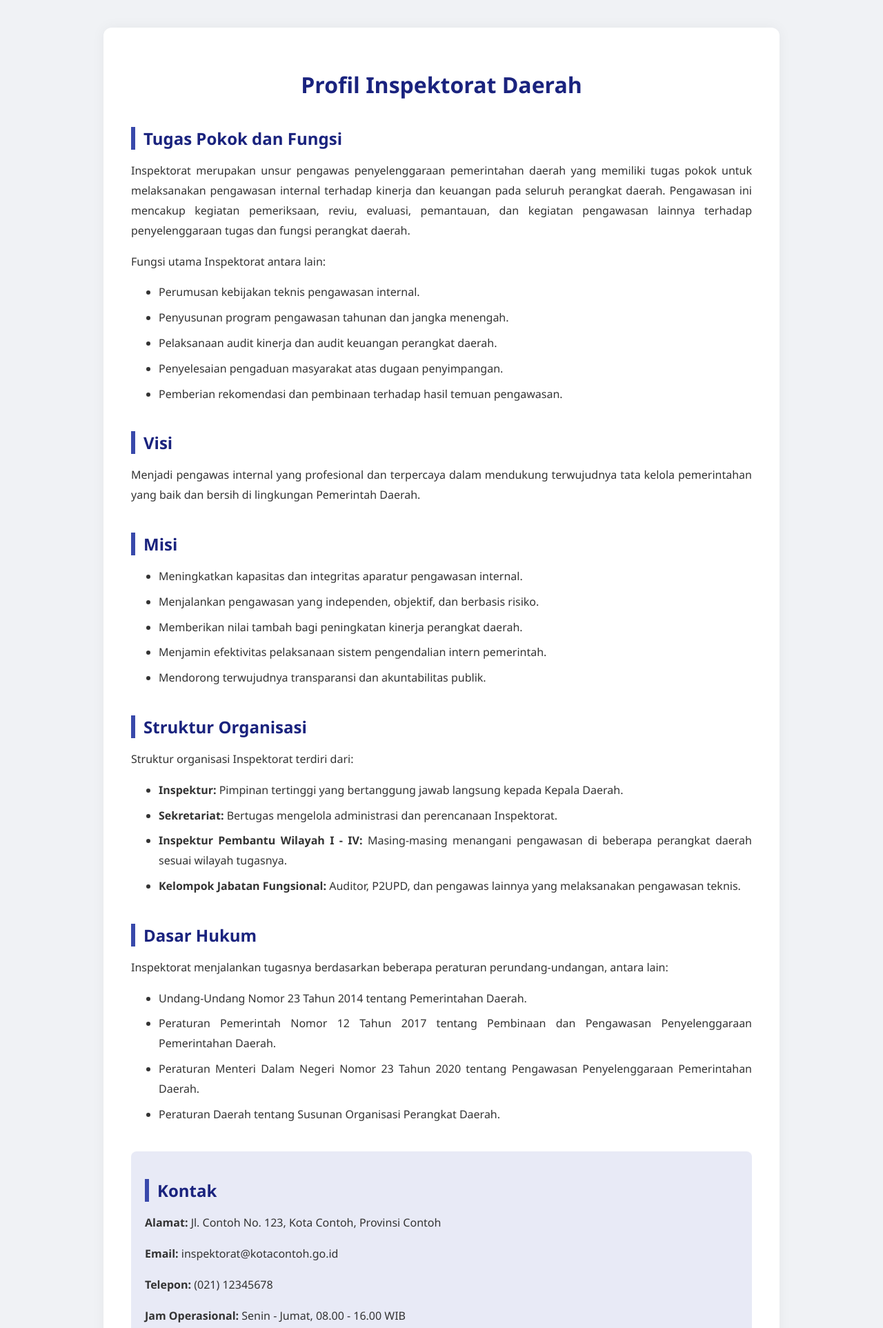
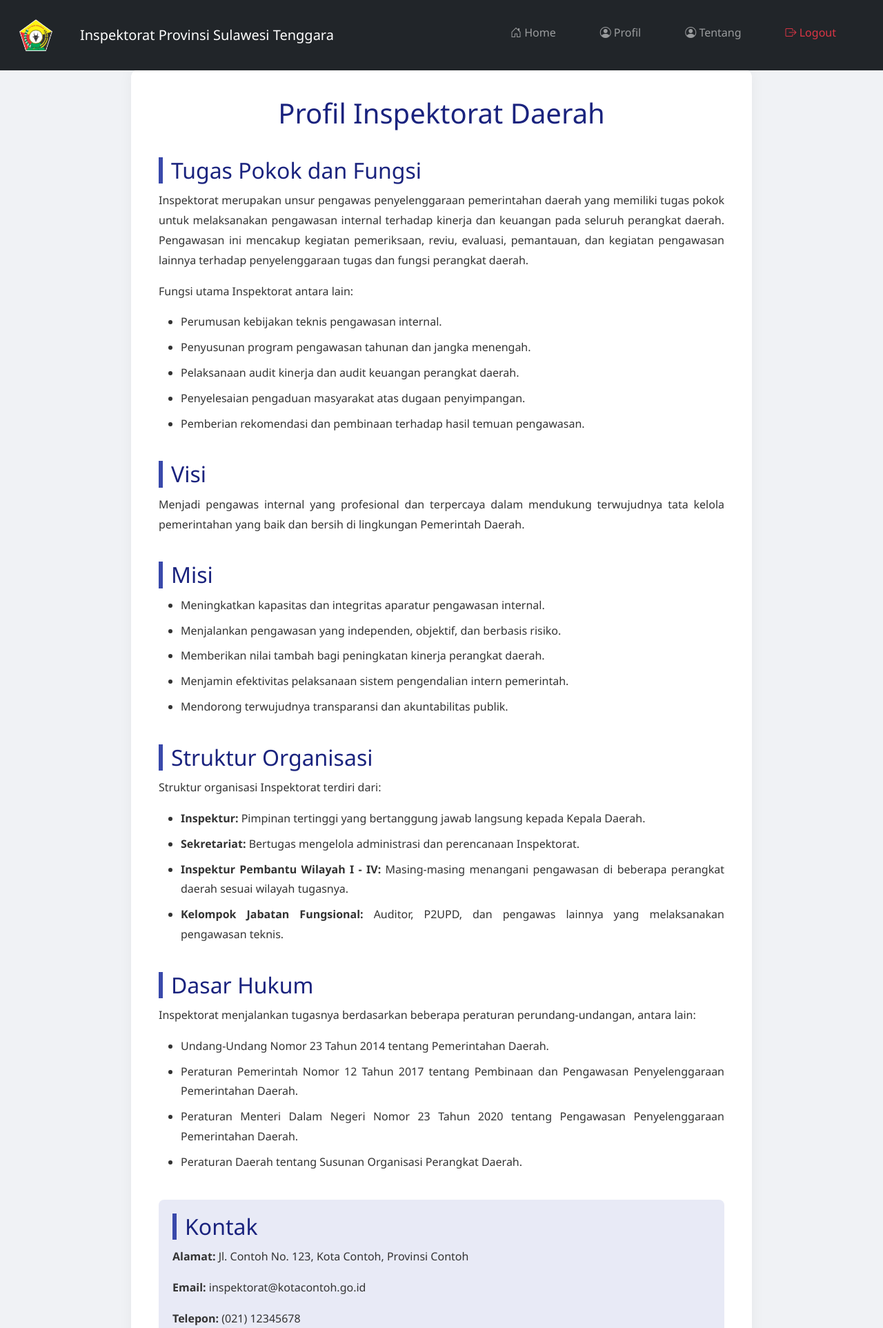
Before and after one commit to muharya022/ilkom-22-cloud-7, a Django app: page /profile/ in a window 1280 px wide. Shown: the top 1925 px of the page at 69% size. Run offline with Django 5.2, Linux system fonts and the light colour scheme; some libraries are stand-ins or nearby versions.

Commit message:
perbaikan profile inspektorat

```diff
--- a/sistem_laporan/templates/profile.html
+++ b/sistem_laporan/templates/profile.html
@@ -1,14 +1,19 @@
+{% load static %}
 <!DOCTYPE html>
 <html lang="id">
 <head>
     <meta charset="UTF-8">
     <title>Profil Inspektorat</title>
+    <link rel="stylesheet" href="{% static 'bootstrap/css/bootstrap.min.css' %}">
+    <link rel="stylesheet" href="{% static 'bootstrap-icons/font/bootstrap-icons.css' %}">
+    <script src="{% static 'bootstrap/js/bootstrap.bundle.min.js' %}"></script>
+
     <style>
         body {
             font-family: 'Segoe UI', Tahoma, Geneva, Verdana, sans-serif;
             background-color: #f0f2f5;
             margin: 0;
-            padding: 40px;
+            padding-top: 100px;
         }
         .container {
             background-color: #fff;
@@ -46,9 +51,38 @@
             border-radius: 8px;
         }
     </style>
-
 </head>
 <body>
+
+    <!-- Navbar -->
+    <nav class="navbar navbar-expand-lg navbar-dark bg-dark fixed-top py-3">
+        <div class="container-fluid">
+            <a class="navbar-brand d-flex align-items-center" href="#">
+                <img src="{% static 'images/logo.png' %}" alt="Logo" height="60" class="me-4">
+                <h2 class="fs-5 mb-0 text-white">Inspektorat Provinsi Sulawesi Tenggara</h2>
+            </a>
+            <button class="navbar-toggler" type="button" data-bs-toggle="collapse" data-bs-target="#navbarNav">
+                <span class="navbar-toggler-icon"></span>
+            </button>
+            <div class="collapse navbar-collapse justify-content-end" id="navbarNav">
+                <ul class="navbar-nav">
+                    <li class="nav-item me-5">
+                        <a class="nav-link bi bi-house-door" href="{% url 'dashboard' %}"> Home</a>
+                    </li>
+                    <li class="nav-item me-5">
+                        <a class="nav-link bi bi-person-circle" href="{% url 'profil' %}"> Profil</a>
+                    </li>
+                    <li class="nav-item me-5">
+                        <a class="nav-link bi bi-person-circle" href="{% url 'profil_inspektorat' %}"> Tentang</a>
+                    </li>
+                    <li class="nav-item me-5">
+                        <a class="nav-link text-danger bi bi-box-arrow-right" href="{% url 'logout' %}" onclick="confirmLogout(event)"> Logout</a>
+                    </li>
+                </ul>
+            </div>
+        </div>
+    </nav>
+
     <div class="container">
         <h1>Profil Inspektorat Daerah</h1>
 
@@ -166,11 +200,11 @@
             <h2>Testimoni Masyarakat</h2>
             <blockquote style="font-style: italic; color: #555;">
                 "Kami sangat terbantu dengan program pendampingan Inspektorat dalam perencanaan dan pelaporan anggaran desa."
-                <br><strong>- Kepala Desa Sukamaju</strong>
+                <br><strong>- Kepala Desa Kambu</strong>
             </blockquote>
             <blockquote style="font-style: italic; color: #555;">
                 "Pengawasan yang dilakukan bersifat membina, bukan mencari kesalahan. Ini membantu kami untuk terus memperbaiki layanan publik."
-                <br><strong>- Kepala Puskesmas Harapan Baru</strong>
+                <br><strong>- Kepala Rumah Sakit Abunawas</strong>
             </blockquote>
         </div>
 
```
Also changed, not shown: 1 other file.
